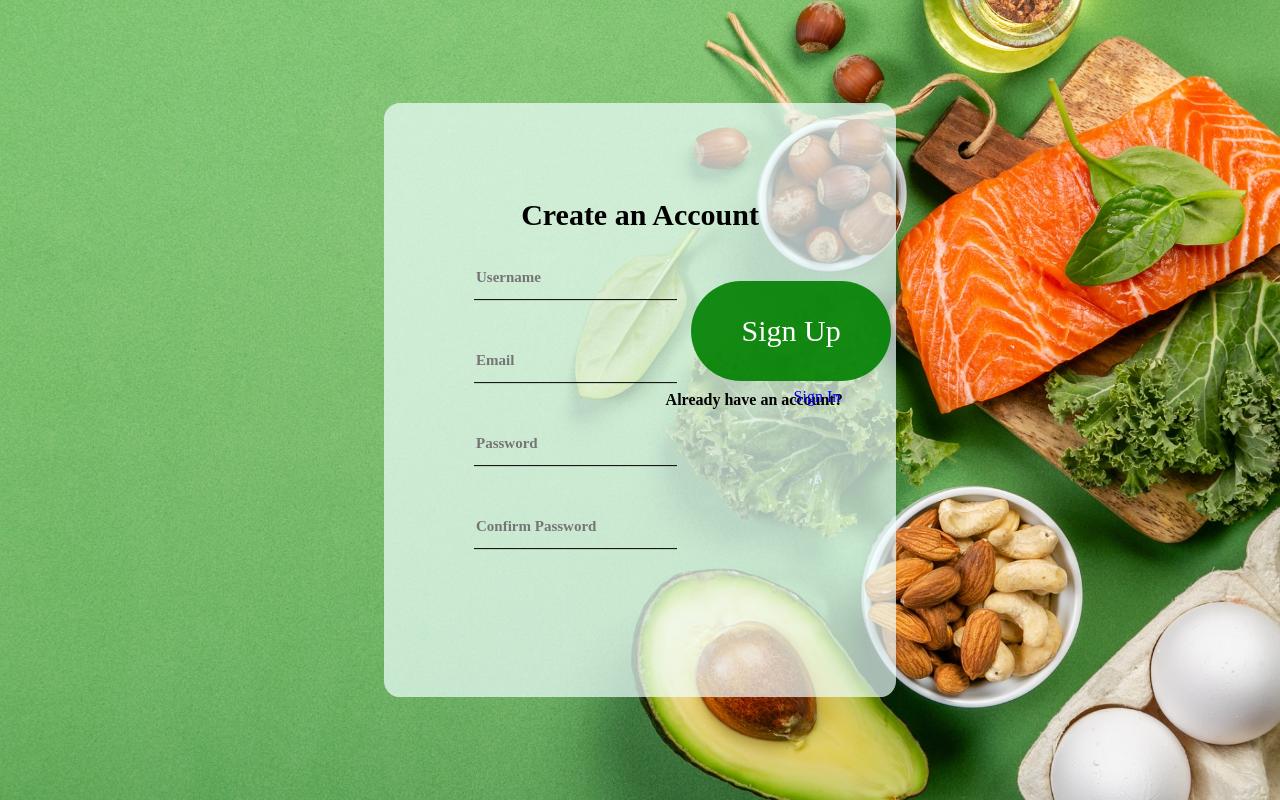
After one commit to smantzou/PSPI2020, a PHP site: page /register.html in a window 1280 px wide. The commit adds this page. Run offline with PHP 8.4, Linux system fonts and the light colour scheme.

Commit message:
Register Page alpha stage

```diff
--- a/lostpasstyle.css
+++ b/lostpasstyle.css
@@ -15,6 +15,7 @@ body{
     position:absolute;
     transform:translate(-50%,-50%);
     box-sizing: border-box;
+    border-radius: 1em;
     padding:70px 30px;
 }
 .passbox h2{
--- /dev/null
+++ b/register.html
@@ -0,0 +1,34 @@
+<!DOCTYPE html>
+<html>
+
+<head>
+    <title>
+        Sign Up
+    </title>
+    <link rel="stylesheet" type="text/css" href="./registerstyle.css">
+</head>
+
+<body>
+    <div class="regibox">
+        <h2>Create an Account</h2>
+        <div class="formbox">
+            <form>
+                <input type="text" name="" placeholder="Username">
+                <input type="text" name="" placeholder="Email">
+                <input type="password" name="" placeholder="Password">
+                <input type="password" name="" placeholder="Confirm Password">
+            </form>
+        </div>
+        <div class="send">
+            <input type="submit" name="" value="Sign Up">
+        </div>
+        <div>
+            <h4>
+                Already have an account?
+            </h4>
+            <a href="./signin.html">Sign In</a>
+        </div>
+    </div>
+</body>
+
+</html>
--- /dev/null
+++ b/registerstyle.css
@@ -0,0 +1,86 @@
+body{
+    background-image: url(./images/regibg.jpg);
+    background-color:rgb(0,255,127) ;
+    background-repeat: no-repeat;
+    background-size: 100%;
+    background-position: center center;
+    background-attachment: fixed;
+
+}
+.send{
+    position: absolute;
+    top:30%;
+    left: 60%;
+
+}
+.regibox h4{
+    position: absolute;
+    top:45%;
+    left: 55%;
+    font-family: 'Times New Roman', Times, serif;
+}
+.regibox h2{
+    text-align: center;
+    font-size: 30px;
+}
+.regibox a{
+    position: absolute;
+    text-decoration: none;
+    top:48%;
+    left: 80%;
+    font-family: 'Times New Roman', Times, serif;
+}
+.send input[type="submit"]{
+    border: none;
+    outline: none;
+    height: 100px;
+    width: 200px;
+    background: rgba(0, 128, 0, 0.904);
+    color: #fff;
+    font-size: 30px;
+    border-radius: 50px;
+    font-family: 'Times New Roman', Times, serif;
+}
+.send input[type="submit"]:hover{
+    cursor: pointer;
+    background : rgb(0,191,255);
+    color:white;
+}
+.formbox{
+    width: 320px;
+    height:350px;
+    padding: 0 0 20px;
+    font-family: 'Times New Roman', Times, serif;
+
+}
+.regibox{
+    width: 40%;
+    height:max-content;
+    background:rgba(240,255,255,0.7);
+
+    color:black;
+    top:50%;
+    left:50%;
+    position:absolute;
+    transform:translate(-50%,-50%);
+    box-sizing: border-box;
+    padding:70px 30px;
+    border-radius: 1em;
+    font-family: 'Times New Roman', Times, serif;
+}
+.regibox input[type="text"], input[type="password"]
+{
+    border:none;
+    border-bottom: 1px solid black;
+    background:transparent;
+    outline: none;
+    height: 40px;
+    color:black;
+    font-size: 15px;
+    font-family: 'Times New Roman', Times, serif;
+    margin: 0 60px 40px;
+    font-weight:  bold;
+}
+.regibox ::placeholder{
+    font-family: 'Times New Roman', Times, serif;
+}
--- a/signin.html
+++ b/signin.html
@@ -18,7 +18,7 @@
                 <input type="submit" name="" value="Login">
                 <a href="lostpass.html">Lost your password? </a>
                 <br>
-                <a href="#">Don't have an account?</a>
+                <a href="./register.html">Don't have an account?</a>
 
             </form>
 
--- a/signstyle.css
+++ b/signstyle.css
@@ -18,6 +18,7 @@ body{
     position:absolute;
     transform:translate(-50%,-50%);
     box-sizing: border-box;
+    border-radius: 1em;
     padding:70px 30px;
 }
 .avatar{
--- a/waterbenefits.html
+++ b/waterbenefits.html
@@ -14,7 +14,7 @@
                     <li> <a href="#fitness">Fitness</a> </li>
                     <li> <a href="#health">Health</a> </li>
                     <li> <a href="#psycology">Psycology</a> </li>
-                    <li> <a href="#signin">Sign in</a> </li>
+                    <li> <a href="./signin.html">Sign in</a> </li>
                 </ul>
             </div>
         </div>
@@ -26,7 +26,7 @@
                     <p class="small">
                         We all need water to survive, but how exactly does it help?
                     </p>
-                    <p class="writer">By Alan Drake    Martch 17, 2020</p>
+                    <p class="writer">By Alan Drake    March 17, 2020</p>
                     <img src="images/glass_of_water.jpg" alt="image">
                     <p class="small">
                         Did you know that your body weight is approximately 60 percent water? Your body uses water in all its cells, organs, and tissues to help regulate its temperature and maintain other bodily functions.
```
Also changed, not shown: images/regibg.jpg (added).
